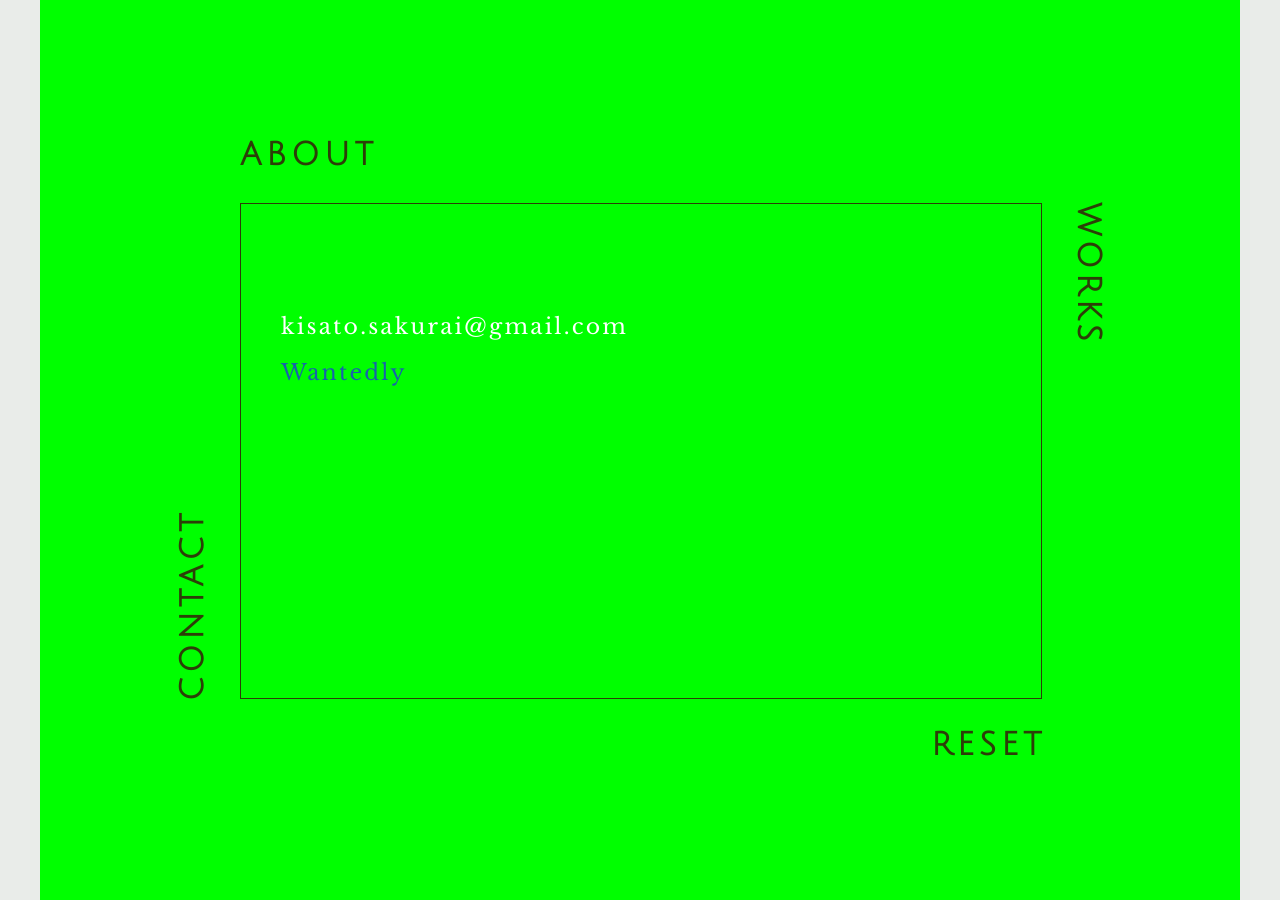
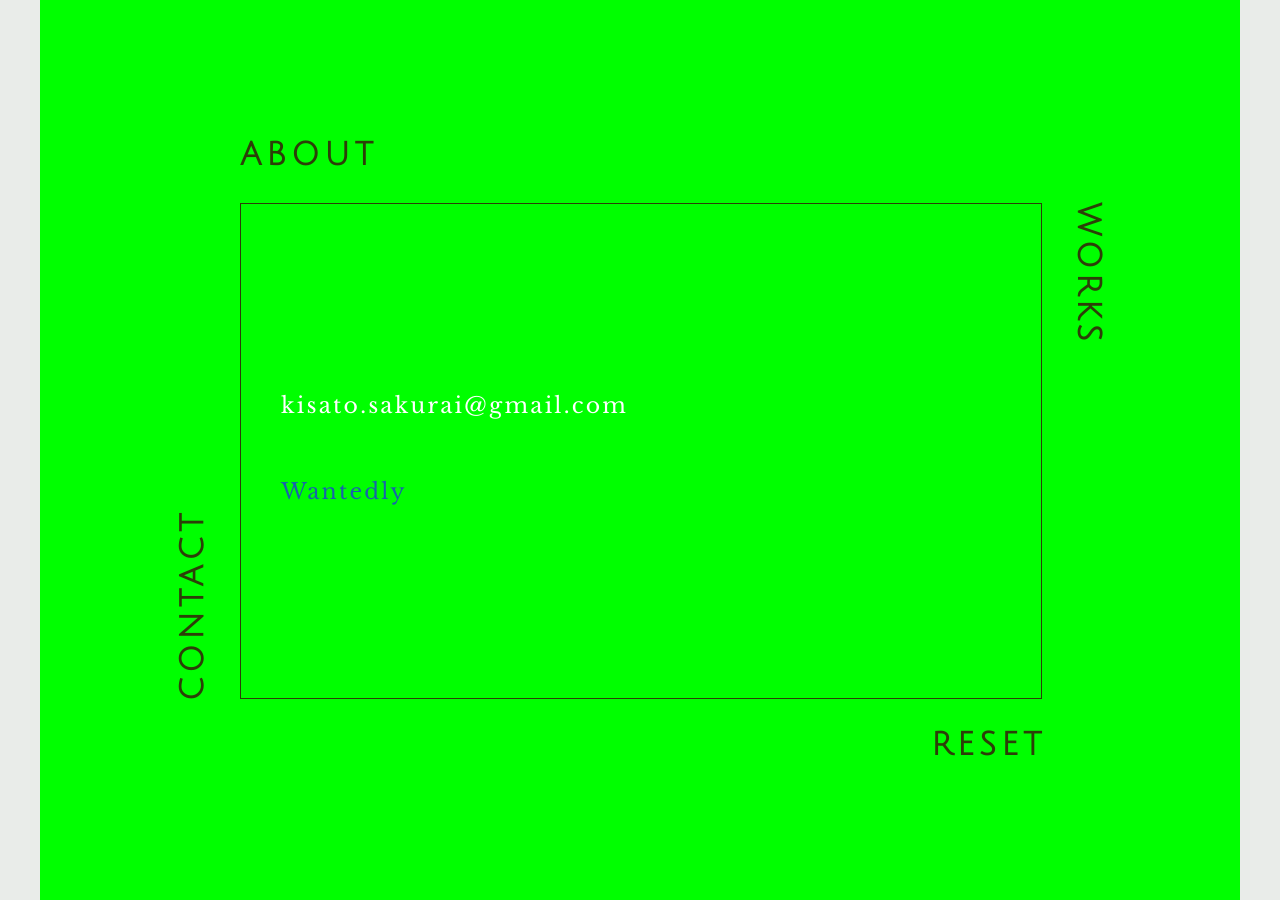
Before and after one commit to Torixai/Box-clock-design, a website built with webpack: page public/index.html in a window 1280 px wide. Both pictures are taken after a click on the element "CONTACT". Built offline with nearby package versions, Linux system fonts and the light colour scheme.

Commit message:
mail change

```diff
--- a/public/css/style.css
+++ b/public/css/style.css
@@ -201,7 +201,11 @@ a:hover {
   background: none;
 }
 
+#contact-content {
+  margin-top: 139px;
+}
+
 #contact-content p {
-  padding-top: 60px;
+  margin-bottom: 40px;
   font-family: "Libre Baskerville", serif;
 }
--- a/public/index.html
+++ b/public/index.html
@@ -108,10 +108,8 @@
 
 
       <div id="contact-content" class="content-inside">
-        <p>
-          <span>kisato.sakurai@gmail.com</span><br />
-          <span><a href="https://www.wantedly.com/users/48360899">Wantedly</a></span>
-        </p>
+          <p>kisato.sakurai@gmail.com</p>
+          <p><a href="https://www.wantedly.com/users/48360899">Wantedly</a></p>
       </div>
     </div>
 
```
